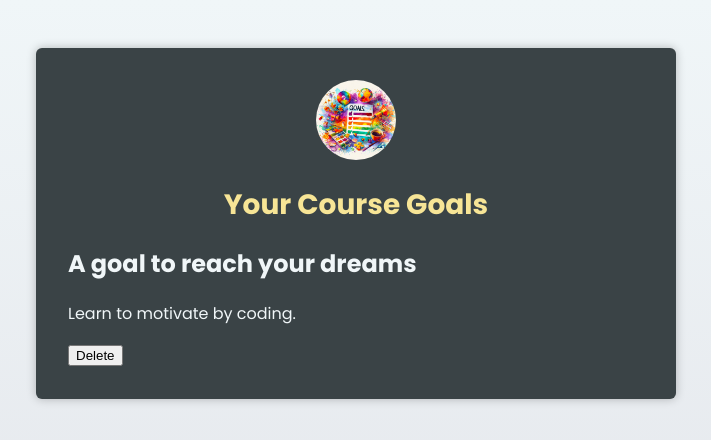
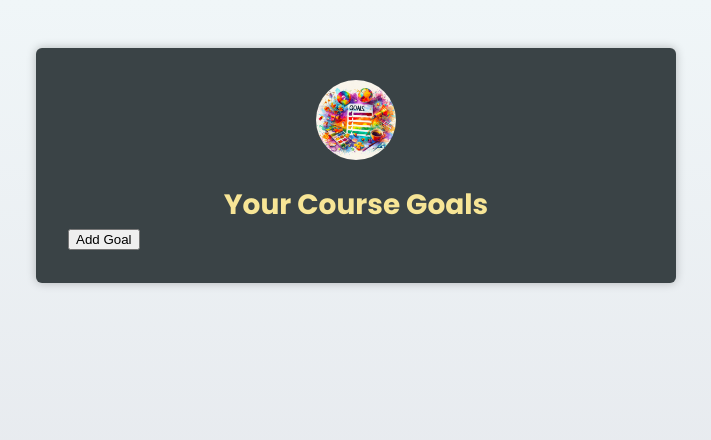
Before and after one commit to Revoj-a/Goals-App, a React (Vite) app: page / in a window 1280 px wide. Shown: the top 440 px of the page, without its empty margins (284-995 px from the left). Built offline with nearby package versions, Linux system fonts and the light colour scheme; the HTML template or start-up script is replaced by a standard one.

Commit message:
Add button to add goals

```diff
--- a/src/App.tsx
+++ b/src/App.tsx
@@ -1,15 +1,42 @@
 import CourseGoal from "./components/CourseGoal";
 import Header from "./components/Header";
 import goalsImg from "./assets/goals.jpg";
+import { useState } from "react";
+
+interface CourseGoal {
+  title: string;
+  description: string;
+  id: number;
+}
+
 export default function App() {
+  const [goals, setGoals] = useState<CourseGoal[]>([]);
+
+  function handleAddGoal() {
+    setGoals((prevGoals) => {
+      const newGoal: CourseGoal = {
+        id: Math.random(),
+        title: "Learn React + TS",
+        description: "Learn it in depth",
+      };
+      return [...prevGoals, newGoal];
+    });
+  }
   return (
     <main>
       <Header image={{ src: goalsImg, alt: "A list of goals" }}>
         <h1>Your Course Goals</h1>
       </Header>
-      <CourseGoal title="A goal to reach your dreams">
-        <p>Learn to motivate by coding.</p>
-      </CourseGoal>
+      <button onClick={handleAddGoal}>Add Goal</button>
+      <ul>
+        {goals.map((goal) => (
+          <li key={goal.id}>
+            <CourseGoal title={goal.title}>
+              <p>{goal.description}</p>
+            </CourseGoal>
+          </li>
+        ))}
+      </ul>
     </main>
   );
 }
```
